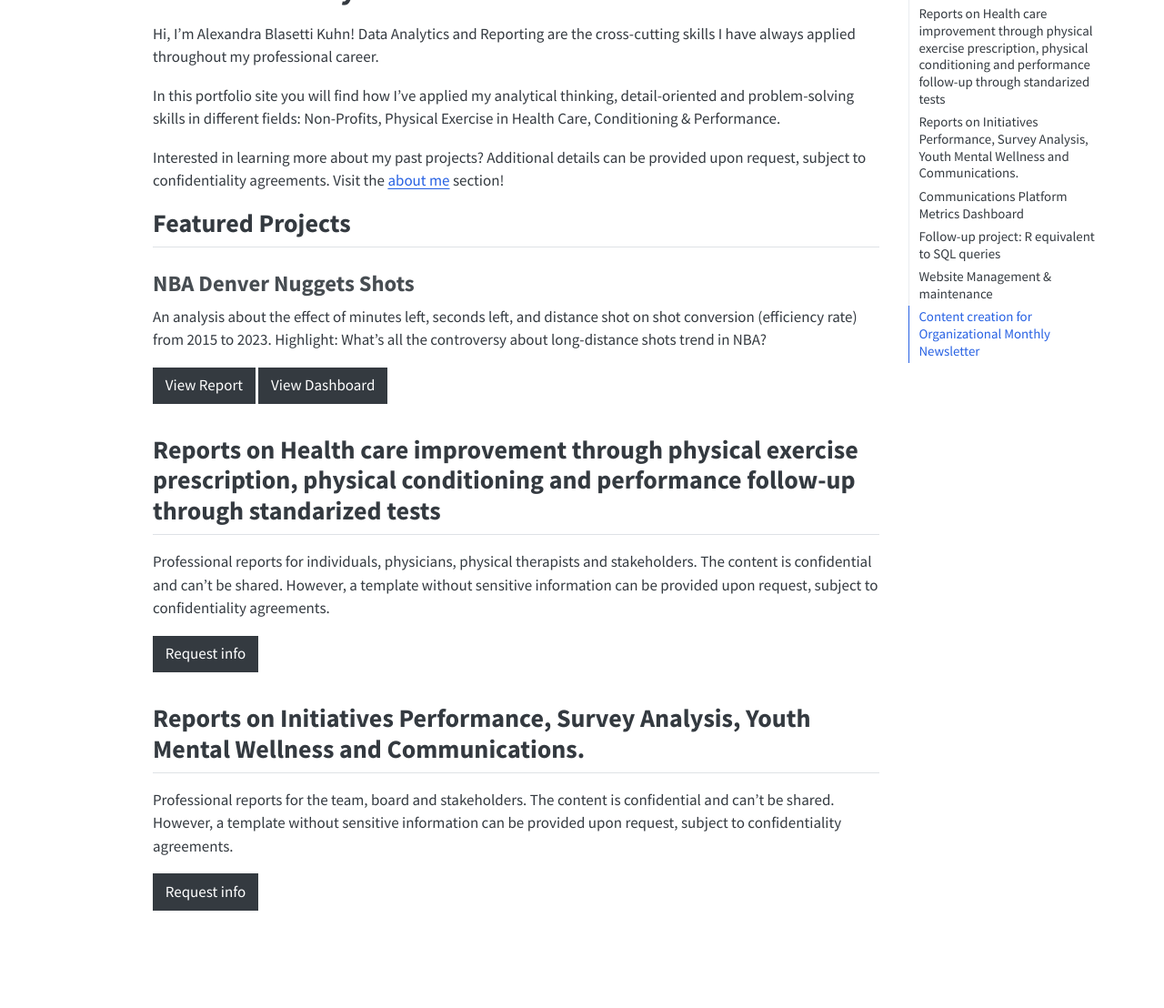
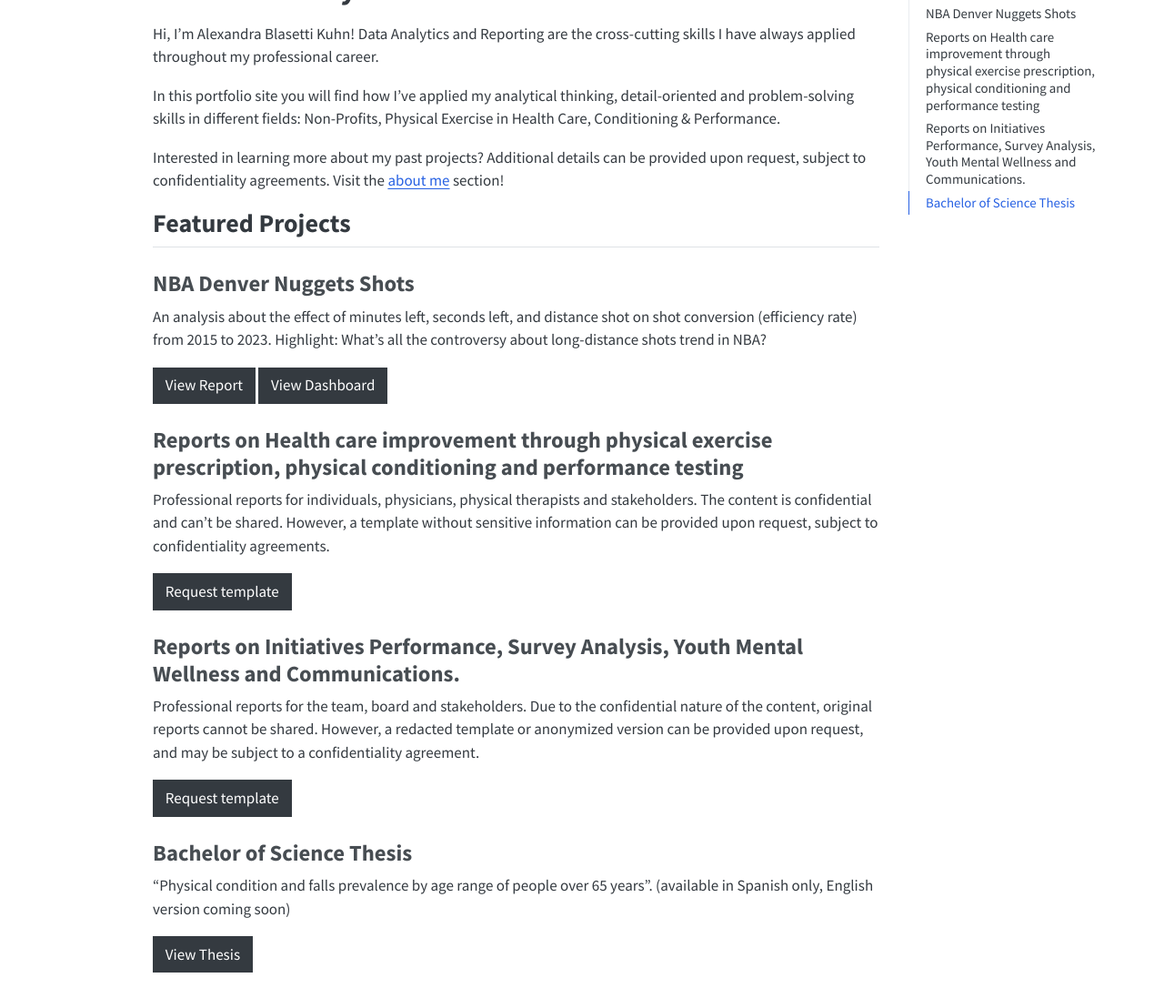
Before and after one commit to ablasettikuhn/Professional-Portfolio, a plain HTML site: page docs/index.html in a window 1280 px wide. Shown: the part 124-1232 px from the top of the page at 91% size. Drawn offline with Linux system fonts and the light colour scheme.

Commit message:
Add files via upload

```diff
--- a/docs/index.html
+++ b/docs/index.html
@@ -114,13 +114,10 @@ ul.task-list li input[type="checkbox"] {
   <li><a href="#featured-projects" id="toc-featured-projects" class="nav-link active" data-scroll-target="#featured-projects">Featured Projects</a>
   <ul class="collapse">
   <li><a href="#nba-denver-nuggets-shots" id="toc-nba-denver-nuggets-shots" class="nav-link" data-scroll-target="#nba-denver-nuggets-shots">NBA Denver Nuggets Shots</a></li>
+  <li><a href="#reports-on-health-care-improvement-through-physical-exercise-prescription-physical-conditioning-and-performance-testing" id="toc-reports-on-health-care-improvement-through-physical-exercise-prescription-physical-conditioning-and-performance-testing" class="nav-link" data-scroll-target="#reports-on-health-care-improvement-through-physical-exercise-prescription-physical-conditioning-and-performance-testing">Reports on Health care improvement through physical exercise prescription, physical conditioning and performance testing</a></li>
+  <li><a href="#reports-on-initiatives-performance-survey-analysis-youth-mental-wellness-and-communications." id="toc-reports-on-initiatives-performance-survey-analysis-youth-mental-wellness-and-communications." class="nav-link" data-scroll-target="#reports-on-initiatives-performance-survey-analysis-youth-mental-wellness-and-communications.">Reports on Initiatives Performance, Survey Analysis, Youth Mental Wellness and Communications.</a></li>
+  <li><a href="#bachelor-of-science-thesis" id="toc-bachelor-of-science-thesis" class="nav-link" data-scroll-target="#bachelor-of-science-thesis">Bachelor of Science Thesis</a></li>
   </ul></li>
-  <li><a href="#reports-on-health-care-improvement-through-physical-exercise-prescription-physical-conditioning-and-performance-follow-up-through-standarized-tests" id="toc-reports-on-health-care-improvement-through-physical-exercise-prescription-physical-conditioning-and-performance-follow-up-through-standarized-tests" class="nav-link" data-scroll-target="#reports-on-health-care-improvement-through-physical-exercise-prescription-physical-conditioning-and-performance-follow-up-through-standarized-tests">Reports on Health care improvement through physical exercise prescription, physical conditioning and performance follow-up through standarized tests</a></li>
-  <li><a href="#reports-on-initiatives-performance-survey-analysis-youth-mental-wellness-and-communications." id="toc-reports-on-initiatives-performance-survey-analysis-youth-mental-wellness-and-communications." class="nav-link" data-scroll-target="#reports-on-initiatives-performance-survey-analysis-youth-mental-wellness-and-communications.">Reports on Initiatives Performance, Survey Analysis, Youth Mental Wellness and Communications.</a></li>
-  <li><a href="#communications-platform-metrics-dashboard" id="toc-communications-platform-metrics-dashboard" class="nav-link" data-scroll-target="#communications-platform-metrics-dashboard">Communications Platform Metrics Dashboard</a></li>
-  <li><a href="#follow-up-project-r-equivalent-to-sql-queries" id="toc-follow-up-project-r-equivalent-to-sql-queries" class="nav-link" data-scroll-target="#follow-up-project-r-equivalent-to-sql-queries">Follow-up project: R equivalent to SQL queries</a></li>
-  <li><a href="#website-management-maintenance" id="toc-website-management-maintenance" class="nav-link" data-scroll-target="#website-management-maintenance">Website Management &amp; maintenance</a></li>
-  <li><a href="#content-creation-for-organizational-monthly-newsletter" id="toc-content-creation-for-organizational-monthly-newsletter" class="nav-link" data-scroll-target="#content-creation-for-organizational-monthly-newsletter">Content creation for Organizational Monthly Newsletter</a></li>
   </ul>
 </nav>
     </div>
@@ -148,7 +145,7 @@ ul.task-list li input[type="checkbox"] {
 
 <p>Hi, I’m Alexandra Blasetti Kuhn! Data Analytics and Reporting are the cross-cutting skills I have always applied throughout my professional career.</p>
 <p>In this portfolio site you will find how I’ve applied my analytical thinking, detail-oriented and problem-solving skills in different fields: Non-Profits, Physical Exercise in Health Care, Conditioning &amp; Performance.</p>
-<p>Interested in learning more about my past projects? Additional details can be provided upon request, subject to confidentiality agreements. Visit the <a href="www.aboutme">about me</a> section!</p>
+<p>Interested in learning more about my past projects? Additional details can be provided upon request, subject to confidentiality agreements. Visit the <a href="./about.html">about me</a> section!</p>
 <section id="featured-projects" class="level2">
 <h2 class="anchored" data-anchor-id="featured-projects">Featured Projects</h2>
 <section id="nba-denver-nuggets-shots" class="level3">
@@ -156,39 +153,46 @@ ul.task-list li input[type="checkbox"] {
 <p>An analysis about the effect of minutes left, seconds left, and distance shot on shot conversion (efficiency rate) from 2015 to 2023. Highlight: What’s all the controversy about long-distance shots trend in NBA?</p>
 <p><a href="./Google_DA_Capstone_Project.html" class="btn btn-dark">View Report</a> <a href="https://ablasettikuhn.shinyapps.io/dashboard-app/" class="btn btn-dark">View Dashboard</a></p>
 </section>
+<section id="reports-on-health-care-improvement-through-physical-exercise-prescription-physical-conditioning-and-performance-testing" class="level3">
+<h3 class="anchored" data-anchor-id="reports-on-health-care-improvement-through-physical-exercise-prescription-physical-conditioning-and-performance-testing">Reports on Health care improvement through physical exercise prescription, physical conditioning and performance testing</h3>
+<p>Professional reports for individuals, physicians, physical therapists and stakeholders. The content is confidential and can’t be shared. However, a template without sensitive information can be provided upon request, subject to confidentiality agreements.</p>
+<p><a href="mailto:a.blasetti@mepec-pemca.org" class="btn btn-dark">Request template</a></p>
 </section>
-<section id="reports-on-health-care-improvement-through-physical-exercise-prescription-physical-conditioning-and-performance-follow-up-through-standarized-tests" class="level2">
-<h2 class="anchored" data-anchor-id="reports-on-health-care-improvement-through-physical-exercise-prescription-physical-conditioning-and-performance-follow-up-through-standarized-tests">Reports on Health care improvement through physical exercise prescription, physical conditioning and performance follow-up through standarized tests</h2>
-<p>Professional reports for individuals, physicians, physical therapists and stakeholders. The content is confidential and can’t be shared. However, a template without sensitive information can be provided upon request, subject to confidentiality agreements.</p>
-<p><a href="mailto:a.blasetti@mepec-pemca.org" class="btn btn-dark">Request info</a></p>
+<section id="reports-on-initiatives-performance-survey-analysis-youth-mental-wellness-and-communications." class="level3">
+<h3 class="anchored" data-anchor-id="reports-on-initiatives-performance-survey-analysis-youth-mental-wellness-and-communications.">Reports on Initiatives Performance, Survey Analysis, Youth Mental Wellness and Communications.</h3>
+<p>Professional reports for the team, board and stakeholders. Due to the confidential nature of the content, original reports cannot be shared. However, a redacted template or anonymized version can be provided upon request, and may be subject to a confidentiality agreement.</p>
+<p><a href="mailto:a.blasetti@mepec-pemca.org" class="btn btn-dark">Request template</a></p>
 </section>
-<section id="reports-on-initiatives-performance-survey-analysis-youth-mental-wellness-and-communications." class="level2">
-<h2 class="anchored" data-anchor-id="reports-on-initiatives-performance-survey-analysis-youth-mental-wellness-and-communications.">Reports on Initiatives Performance, Survey Analysis, Youth Mental Wellness and Communications.</h2>
-<p>Professional reports for the team, board and stakeholders. The content is confidential and can’t be shared. However, a template without sensitive information can be provided upon request, subject to confidentiality agreements.</p>
-<p><a href="mailto:a.blasetti@mepec-pemca.org" class="btn btn-dark">Request info</a></p>
-</section>
+<section id="bachelor-of-science-thesis" class="level3">
+<h3 class="anchored" data-anchor-id="bachelor-of-science-thesis">Bachelor of Science Thesis</h3>
+<p>“Physical condition and falls prevalence by age range of people over 65 years”. (available in Spanish only, English version coming soon)</p>
+<p><a href="TESIS Alexandra Blasetti Kuhn.pdf" class="btn btn-dark">View Thesis</a></p>
 <!--
-<section id="communications-platform-metrics-dashboard" class="level2">
-<h2 class="anchored" data-anchor-id="communications-platform-metrics-dashboard">Communications Platform Metrics Dashboard</h2>
-<p>This project is a template dashboard to monitor in real-time the communication platforms that the organization uses. Long-term follow up to better understand the improvements through the years.</p>
-<p><a href="https://mepec.shinyapps.io/app_1/" class="btn btn-dark">View Dashboard</a></p>
-</section>
-<section id="follow-up-project-r-equivalent-to-sql-queries" class="level2">
-<h2 class="anchored" data-anchor-id="follow-up-project-r-equivalent-to-sql-queries">Follow-up project: R equivalent to SQL queries</h2>
-<p>Using R as an SQL alternative in a special membership follow-up project.</p>
-<p><span class="btn btn-dark">Coming soon</span></p>
-</section>
-<section id="website-management-maintenance" class="level2">
-<h2 class="anchored" data-anchor-id="website-management-maintenance">Website Management &amp; maintenance</h2>
-<p>Skills: HTML, basic CSS, basic SEO.</p>
-<p><a href="https://mepec-pemca.org/" class="btn btn-dark">MEPEC Website</a></p>
-</section>
-<section id="content-creation-for-organizational-monthly-newsletter" class="level2">
-<h2 class="anchored" data-anchor-id="content-creation-for-organizational-monthly-newsletter">Content creation for Organizational Monthly Newsletter</h2>
-<p>Skills: Article Writing, Content Creation, Newsletter Design. 2022, 2023 and 2024 editions.</p>
-<p><a href="https://mepec-pemca.org/resources/newsletter/" class="btn btn-dark">MEPEC Newsletters</a></p>
+
+### Communications Platform Metrics Dashboard
+This project is a template dashboard to monitor in real-time the communication platforms that the organization uses. Long-term follow up to better understand the improvements through the years.
+
+[View Dashboard](https://mepec.shinyapps.io/app_1/){.btn .btn-dark}
+
+### Follow-up project: R equivalent to SQL queries
+Using R as an SQL alternative in a special membership follow-up project.
+
+[Coming soon]{.btn .btn-dark}
+
+### Website Management & maintenance
+Skills: Wordpress, HTML, basic CSS, basic SEO.
+
+[Visit Website](https://mepec-pemca.org/){.btn .btn-dark}
+
+### Content creation for Organizational Monthly Newsletter
+Skills: Article Writing, Content Creation, Newsletter Design. 2022, 2023 and 2024 editions.
+
+[Access Newsletters](https://mepec-pemca.org/resources/newsletter/){.btn .btn-dark}
+
 -->
 
+
+</section>
 </section>
 
 </main> <!-- /main -->
```
Also changed, not shown: docs/search.json (+1 -43 lines), 1 other file.
